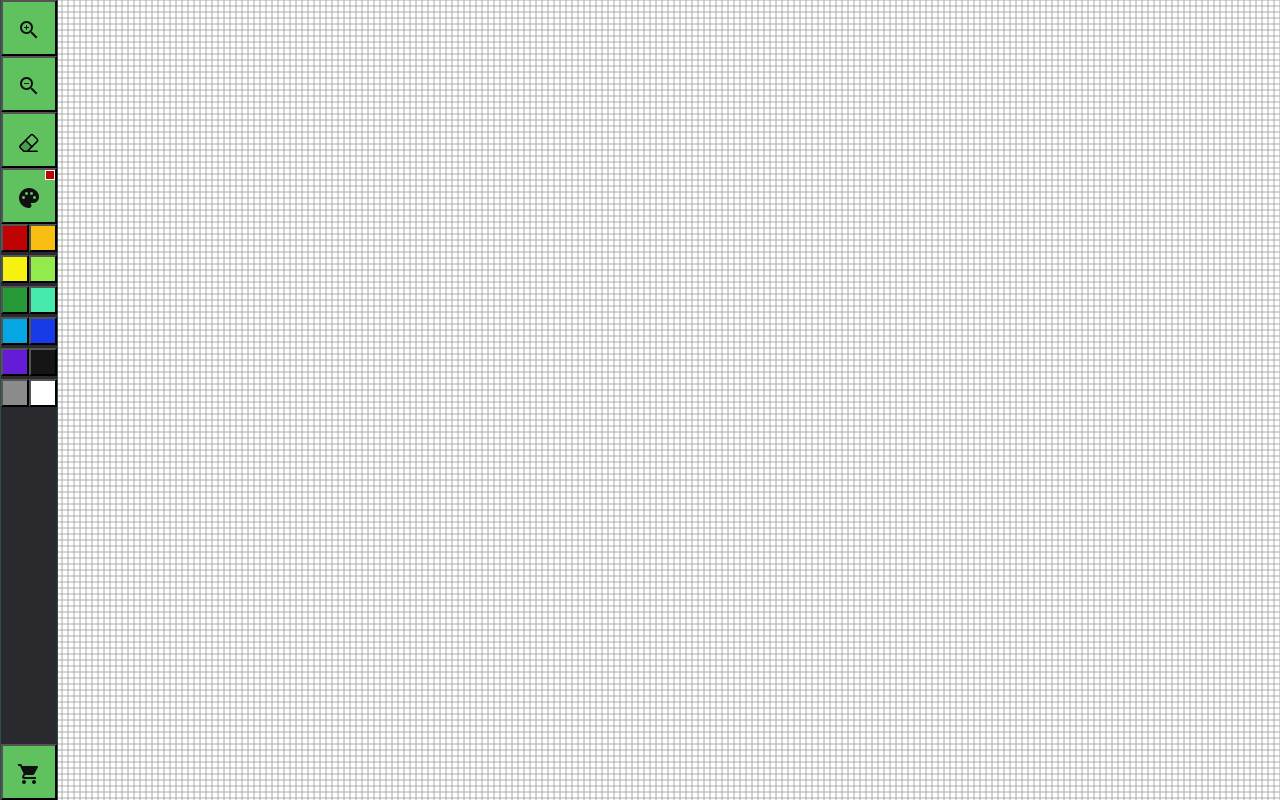
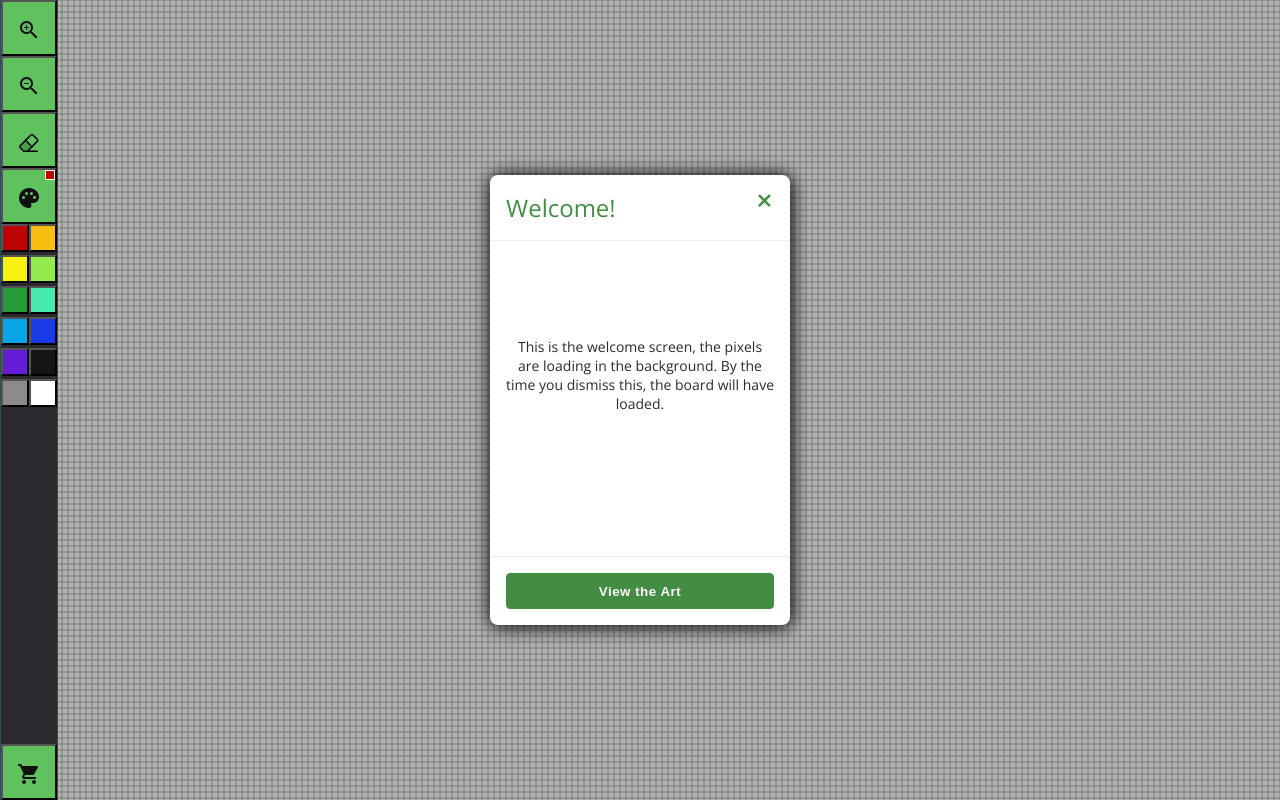
Before and after one commit to dev-ptera/jungle-pixel-art-client, a Vue app: page / in a window 1280 px wide. Built offline with nearby package versions, Linux system fonts and the light colour scheme; no server answers.

Commit message:
Add basic success screen, load board on app load, add welcome page

```diff
--- a/src/App.vue
+++ b/src/App.vue
@@ -1,15 +1,18 @@
 <template>
+    <Welcome />
     <SidePanel />
     <Canvas />
 </template>
 
 <script>
+import Welcome from './components/Welcome.vue';
 import Canvas from './components/Canvas.vue';
 import SidePanel from './components/SidePanel.vue';
 
 export default {
     name: 'App',
     components: {
+        Welcome,
         Canvas,
         SidePanel,
     },
--- a/src/api/index.js
+++ b/src/api/index.js
@@ -1,22 +1,19 @@
 import * as UserEvents from '../constants/app-events';
-import {emitter} from "../main";
+import { emitter } from '../main';
+import axios from "axios";
 
-//const API_ROOT = process.env.VUE_APP_API;
+const API_ROOT = process.env.VUE_APP_API;
 
 
-/*
-export const getPaymentAddress = (pixelCount) =>
+export const getBoard = () =>
     axios
         .request({
-            method: 'post',
+            method: 'get',
             timeout: 4000,
-            url: `${API_ROOT}/payment`,
-            data: {
-                pixelCount
-            }
+            url: `${API_ROOT}/board`,
         })
-        .then((response) => Promise.resolve(response.data.address))
-        .catch((err) => Promise.reject(err.data)); */
+        .then((response) => Promise.resolve(response.data))
+        .catch((err) => Promise.reject(err.data));
 
 export const getPaymentAddress = (pixels) => {
     // wss: protocol is equivalent of https:
@@ -25,29 +22,34 @@ export const getPaymentAddress = (pixels) => {
     // I mean, you can't just use relative path like /echo
     //const socketProtocol = (window.location.protocol === 'https:' ? 'wss:' : 'ws:')
     //const echoSocketUrl = socketProtocol + '//' + API_ROOT + '/echo/'
-    const socket = new WebSocket('ws://localhost:3000/payment');
+    const socket = new WebSocket(`ws://localhost:3000/payment`);
 
-    console.log(pixels);
     socket.onopen = () => {
         const data = [];
         for (const key of pixels.keys()) {
-            console.log(key);
-            data.push(`${key},${pixels.get(key)}`)
+            data.push(`${key},${pixels.get(key)}`);
         }
-
         socket.send(JSON.stringify(data));
-    }
+    };
 
     socket.onmessage = (msg) => {
         if (msg.data) {
             const data = JSON.parse(msg.data);
             if (data.address) {
-                emitter.emit(UserEvents.PAYMENT_ADDRESS, data.address);
+                emitter.emit(UserEvents.PAYMENT_ADDRESS, {
+                    address: data.address,
+                    amount: data.raw
+                });
+            } else if (data.success) {
+                emitter.emit(UserEvents.PAYMENT_SUCCESS);
             } else {
                 emitter.emit(UserEvents.CHECKOUT_ERROR, data.error);
             }
         } else {
-            emitter.emit(UserEvents.CHECKOUT_ERROR, 'An unknown error has occurred; please contact dev.ptera@gmail.com if this error continues.');
+            emitter.emit(
+                UserEvents.CHECKOUT_ERROR,
+                'An unknown error has occurred; please contact dev.ptera@gmail.com if this error continues.'
+            );
         }
-    }
-}
+    };
+};
--- a/src/components/Checkout.vue
+++ b/src/components/Checkout.vue
@@ -11,25 +11,28 @@
                 </button>
             </header>
 
+            <section v-if="!paymentSuccess">
                 <section v-if="!error" class="modal-body">
                     <canvas v-if="paymentAddress" id="qr-code"></canvas>
                     <div v-if="!paymentAddress" id="loading-state">
                         <div class="loader"></div>
                     </div>
-                <div v-if="!paymentAddress" class="instructions">
-                    Loading payment address
+                    <div v-if="!paymentAddress" class="instructions">Loading payment address</div>
+                    <div v-if="paymentAddress" class="instructions">
+                        To share your work of art with the world, send <strong>{{ size }}</strong> bananos to:
                     </div>
-                <div v-if="paymentAddress" class="instructions">
-                    To share your work of art with the world, send <strong>{{ this.size }}</strong> bananos to:
-                </div>
-                <div class="payment-address">{{ this.paymentAddress }}</div>
+                    <div class="payment-address">{{ paymentAddress }}</div>
                 </section>
-
 
                 <section v-if="error" class="modal-body">
                     <div style="font-size: 64px; margin-top: 64px">Error</div>
-                <div v-if="error" class="instructions">{{this.error}}</div>
+                    <div v-if="error" class="instructions">{{ error }}</div>
                 </section>
+            </section>
+            <section v-if="paymentSuccess">
+                <div>SUCCESSS!!!!</div>
+            </section>
+
 
             <div style="display: flex; flex: 1 1 0"></div>
 
@@ -44,42 +47,52 @@
 
 <script>
 import * as UserEvents from '../constants/app-events';
-import { getPaymentAddress } from "../api";
+import { getPaymentAddress } from '../api';
 
 export default {
     name: 'Checkout',
     methods: {
         close() {
             this.pixels = undefined;
+            this.size = undefined;
+            this.error = undefined;
+            this.rawAmount = undefined;
             this.paymentAddress = undefined;
+            this.paymentSuccess = undefined;
             this.$emit('close');
         },
         openKalium() {
-            return `ban:${this.paymentAddress}?amount=TODO`;
+            return `ban:${this.paymentAddress}?amount=${this.rawAmount}`;
         },
     },
     data() {
         return {
             pixels: new Map(),
             error: undefined,
+            size: undefined,
+            paymentSuccess: undefined,
             paymentAddress: undefined,
+            rawAmount: undefined
         };
     },
     mounted() {
-        this.emitter.on(UserEvents.PAYMENT_ADDRESS, (address) => {
-            this.paymentAddress = address;
+        this.emitter.on(UserEvents.PAYMENT_ADDRESS, (data) => {
+            this.paymentAddress = data.address;
+            this.rawAmount = data.raw;
             setTimeout(() => {
                 const QRCode = require('qrcode');
                 const canvas = document.getElementById('qr-code');
-                QRCode.toCanvas(canvas, this.paymentAddress, function (error) {
+                QRCode.toCanvas(canvas, this.openKalium(), function (error) {
                     if (error) console.error(error);
                 });
-            })
+            });
         });
         this.emitter.on(UserEvents.CHECKOUT_ERROR, (error) => {
-
             this.error = error;
-        })
+        });
+        this.emitter.on(UserEvents.PAYMENT_SUCCESS, () => {
+            this.paymentSuccess = true;
+        });
         this.emitter.on(UserEvents.CHECKOUT_PIXELS, (pixels) => {
             this.pixels = pixels;
             this.size = pixels.size;
@@ -89,7 +102,7 @@ export default {
 };
 </script>
 
-<style>
+<style scoped>
 #qr-code {
     height: 180px !important;
     width: 180px !important;
@@ -184,7 +197,7 @@ export default {
     width: 100%;
 }
 .pay-button[disabled] {
-    opacity: .5;
+    opacity: 0.5;
 }
 
 #loading-state {
@@ -204,7 +217,11 @@ export default {
 }
 
 @keyframes spin {
-    0% { transform: rotate(0deg); }
-    100% { transform: rotate(360deg); }
+    0% {
+        transform: rotate(0deg);
+    }
+    100% {
+        transform: rotate(360deg);
+    }
 }
 </style>
--- /dev/null
+++ b/src/components/Welcome.vue
@@ -0,0 +1,131 @@
+<template>
+    <div class="modal-backdrop" v-if="showWelcome">
+        <div class="modal">
+            <header class="modal-header">
+                <div>
+                    <div class="line-1">Welcome!</div>
+                </div>
+                <button
+                    type="button"
+                    class="btn-close material-icons material-icons-outlined"
+                    @click="showWelcome = false"
+                >
+                    close
+                </button>
+            </header>
+
+            <section class="modal-body">
+                <div class="instructions">
+                    This is the welcome screen, the pixels are loading in the background. By the time you dismiss this,
+                    the board will have loaded.
+                </div>
+            </section>
+
+            <div style="display: flex; flex: 1 1 0"></div>
+
+            <footer class="modal-footer">
+                <button type="button" class="art-button" @click="showWelcome = false">View the Art</button>
+            </footer>
+        </div>
+    </div>
+</template>
+
+<script>
+export default {
+    name: 'Welcome',
+    methods: {
+        close() {
+            this.$emit('close');
+        },
+    },
+    data() {
+        return {
+            showWelcome: true,
+        };
+    },
+    mounted() {},
+};
+</script>
+
+<style scoped>
+.modal-backdrop {
+    position: fixed;
+    top: 0;
+    bottom: 0;
+    left: 0;
+    right: 0;
+    background-color: rgba(0, 0, 0, 0.3);
+    display: flex;
+    justify-content: center;
+    align-items: center;
+}
+
+.modal {
+    background: #ffffff;
+    box-shadow: 1px 1px 18px 1px;
+    overflow-x: auto;
+    display: flex;
+    flex-direction: column;
+    height: 450px;
+    width: 300px;
+    border-radius: 8px;
+    z-index: 5;
+}
+
+.modal-header .line-1 {
+    font-size: 24px;
+}
+.modal-header,
+.modal-footer {
+    padding: 16px;
+    display: flex;
+}
+
+.modal-header {
+    position: relative;
+    border-bottom: 1px solid #eeeeee;
+    color: #438d43;
+    justify-content: space-between;
+}
+
+.modal-footer {
+    border-top: 1px solid #eeeeee;
+    flex-direction: column;
+    justify-content: flex-end;
+}
+
+.modal-body {
+    color: #2a2a2e;
+    position: relative;
+    font-size: 14px;
+    margin-top: 96px;
+    padding: 16px;
+    padding-top: 0;
+    text-align: center;
+}
+
+.btn-close {
+    position: absolute;
+    top: 0;
+    right: 0;
+    border: none;
+    font-size: 20px;
+    padding: 16px;
+    cursor: pointer;
+    font-weight: bold;
+    color: #438d43;
+    background: transparent;
+}
+
+.art-button {
+    cursor: pointer;
+    color: white;
+    background: #438d43;
+    border: 1px solid #438d43;
+    border-radius: 4px;
+    height: 36px;
+    font-weight: 600;
+    letter-spacing: 0.5px;
+    width: 100%;
+}
+</style>
--- a/src/constants/app-events.js
+++ b/src/constants/app-events.js
@@ -10,3 +10,4 @@ export const CHECKOUT = 'checkout';
 export const CHECKOUT_PIXELS = 'checkoutPixels';
 export const PAYMENT_ADDRESS = 'paymentAddress';
 export const CHECKOUT_ERROR = 'checkoutError';
+export const PAYMENT_SUCCESS = 'paymentSuccess';
```
Also changed, not shown: src/components/Canvas.vue (+36 -12 lines), src/components/SidePanel.vue (+11 -7 lines). Lines whose indentation alone changed are shown as unchanged.
